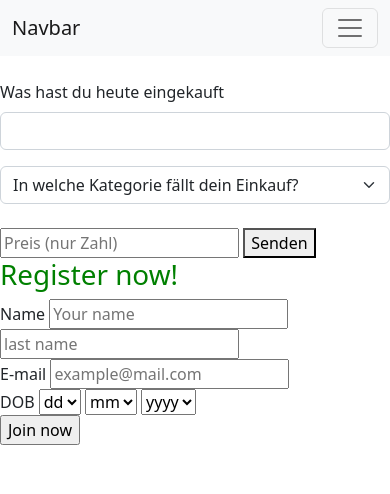
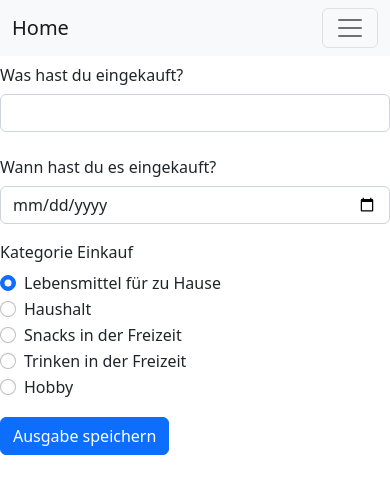
Before and after one commit to dowingo/project_poseidon, a Flask app: page / in a window 390 px wide. Shown: the top 494 px of the page. Run offline with Flask 2, Linux system fonts and the light colour scheme.

Commit message:
Grundgerüst für das Eingabe-Formular steht einigermassen

```diff
--- a/templates/index.html
+++ b/templates/index.html
@@ -4,20 +4,19 @@
     <meta charset="UTF-8">
     <title>Meine Ausgabenliste</title>
     <link rel="stylesheet" href="{{ url_for('static', filename='my_style.css') }}">
+    <meta name="viewport" content="width=device-width, initial-scale=1">
     <link href="https://cdn.jsdelivr.net/npm/bootstrap@5.2.0-beta1/dist/css/bootstrap.min.css" rel="stylesheet">
-    <link rel="stylesheet" href="my_style.css">
+
 </head>
 <body>
 <nav class="navbar navbar-expand-lg bg-light">
   <div class="container-fluid">
-    <a class="navbar-brand" href="#">Navbar</a>
+    <a class="navbar-brand" href="#">Home</a>
     <button class="navbar-toggler" type="button" data-bs-toggle="collapse" data-bs-target="#navbarNav" aria-controls="navbarNav" aria-expanded="false" aria-label="Toggle navigation">
       <span class="navbar-toggler-icon"></span>
     </button>
     <div class="collapse navbar-collapse" id="navbarNav">
       <ul class="navbar-nav">
-        <li class="nav-item">
-          <a class="nav-link active" aria-current="page" href="#">Home</a>
         </li>
         <li class="nav-item">
           <a class="nav-link" href="#">Meine Ausgabenprotokoll</a>
@@ -29,63 +28,64 @@
     </div>
   </div>
 </nav>
-<br>
+<form>
 
-<div class="mb-3">
-  <label for="formGroupExampleInput" class="form-label">Was hast du heute eingekauft</label>
-  <input type="text" class="form-control" id="formGroupExampleInput" ="Example input placeholder">
-</div>
+  <div class="row mb-3">
+    <label for="inputEinkauf" class="col-sm-2 col-form-label">Was hast du eingekauft?</label>
+    <div class="col-sm-10">
+      <input type="einkauf" class="form-control" id="inputEinkauf">
+    </div>
+  </div>
+  <div class="row mb-3">
+    <label for="inputDatum" class="col-sm-2 col-form-label">Wann hast du es eingekauft? </label>
+    <div class="col-sm-10">
+      <input type="date" class="form-control" id="inputDatum">
+    </div>
+  </div>
+  <fieldset class="row mb-3">
+    <legend class="col-form-label col-sm-2 pt-0">Kategorie Einkauf</legend>
+    <div class="col-sm-10">
 
-<select class="form-select" aria-label="Default select example">
-  <option selected>In welche Kategorie fällt dein Einkauf?</option>
-  <option value="1">Essen</option>
-  <option value="2">Trinken</option>
-  <option value="4">Hobby</option>
-  <option value="5">Medikamente</option>
-  <option value="6">Haushalt</option>
-  <option value="7">Medikamente</option>
-  <option value="8">Medikamente</option>
+      <div class="form-check">
+        <input class="form-check-input" type="radio" name="gridRadios" id="gridRadios1" value="option1" checked>
+        <label class="form-check-label" for="gridRadios1">
+          Lebensmittel für zu Hause
+        </label>
+      </div>
 
-</select>
-<br>
+      <div class="form-check">
+        <input class="form-check-input" type="radio" name="gridRadios" id="gridRadios2" value="option2">
+        <label class="form-check-label" for="gridRadios2">
+          Haushalt
+        </label>
+      </div>
 
-{% if  abgabe %}
-        <h2>Abgabe: {{ abgabe }} CHF</h2>
-     {% else %}
-        <form method="POST">
-            <input type="text" name="preis" placeholder="Preis (nur Zahl)">
-            <button type="submit">Senden</button>
-        </form>
-    {% endif %}
+    <div class="form-check">
+        <input class="form-check-input" type="radio" name="gridRadios" id="gridRadios3" value="option2">
+        <label class="form-check-label" for="gridRadios3">
+          Snacks in der Freizeit
+        </label>
+      </div>
 
-<div class="form-container">
-	<form action="">
-		<h1>Register now!</h1>
-		<div class="form-field multi-input">
-			<label for="name">Name</label>
-			<input type="text" name="first-name" id="name" placeholder="Your name"/>
-			<input type="text" placeholder="last name"/>
-		</div>
-		<div class="form-field input-right">
-		<label for="email">E-mail</label>
-			<input type="email" name="email" id="email" placeholder="example@mail.com"/>
-		</div>
-		<div class="form-field multi-input">
-		<label for="dob">DOB</label>
-			<select name="dob_day" id="dob" class="dob-select">
-				<option selected disabled>dd</option>
-			</select>
+    <div class="form-check">
+        <input class="form-check-input" type="radio" name="gridRadios" id="gridRadios4" value="option2">
+        <label class="form-check-label" for="gridRadios4">
+          Trinken in der Freizeit
+        </label>
+      </div>
 
-			<select name="dob_month" id="dob">
-				<option selected disabled>mm</option>
-			</select>
+    <div class="form-check">
+        <input class="form-check-input" type="radio" name="gridRadios" id="gridRadios5" value="option2">
+        <label class="form-check-label" for="gridRadios5">
+          Hobby
+        </label>
+      </div>
 
-			<select name="dob_year" id="dob">
-				<option selected disabled>yyyy</option>
-			</select>
-		</div>
-		<div class="form-field submit-field">
-		<input type="submit" value="Join now"/>
-		</div>
-	</form>
-</div>
+
+  </fieldset>
+
+      </div>
+    </div>
+  </div>
+  <button type="submit" class="btn btn-primary">Ausgabe speichern</button>
+</form>
```
